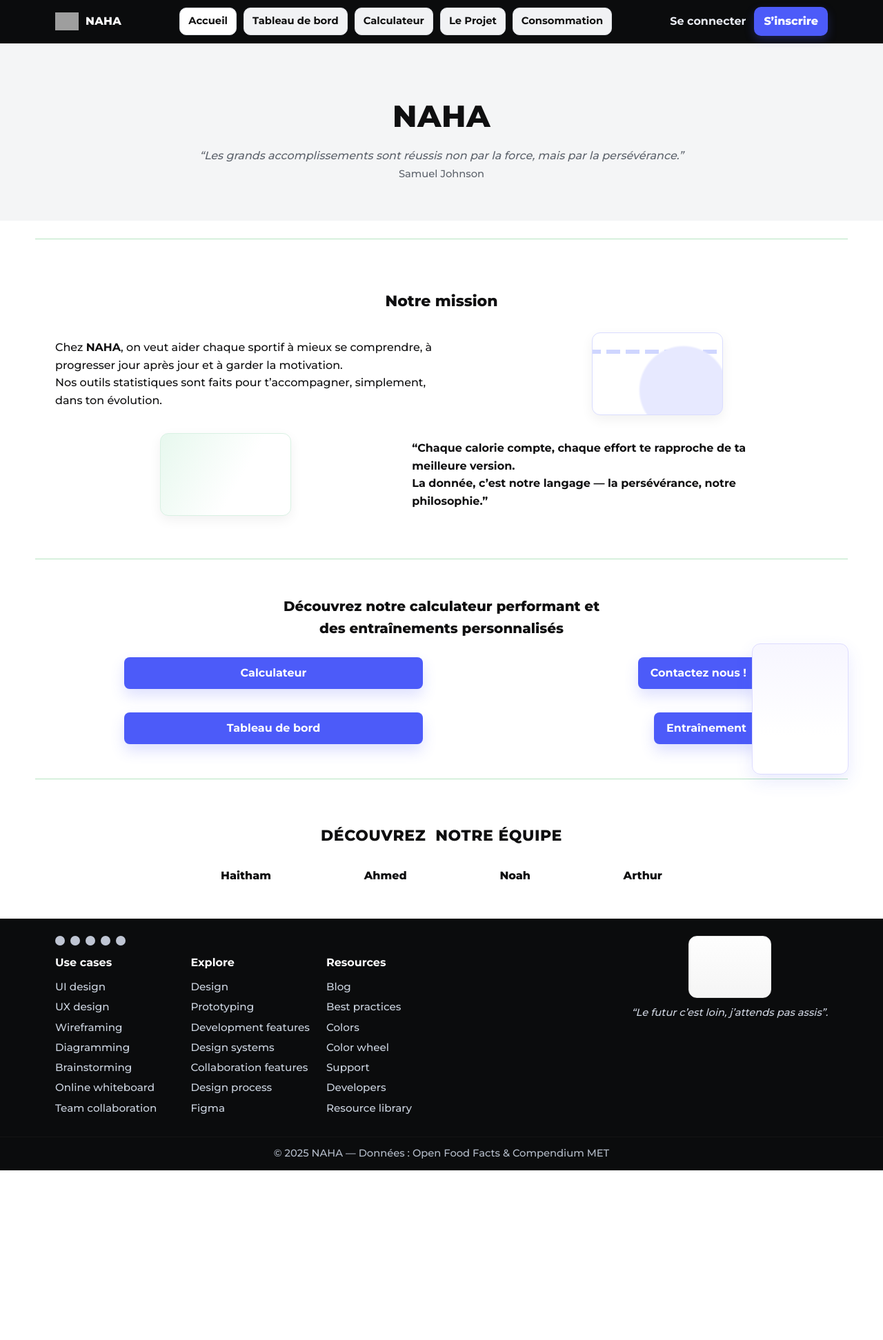
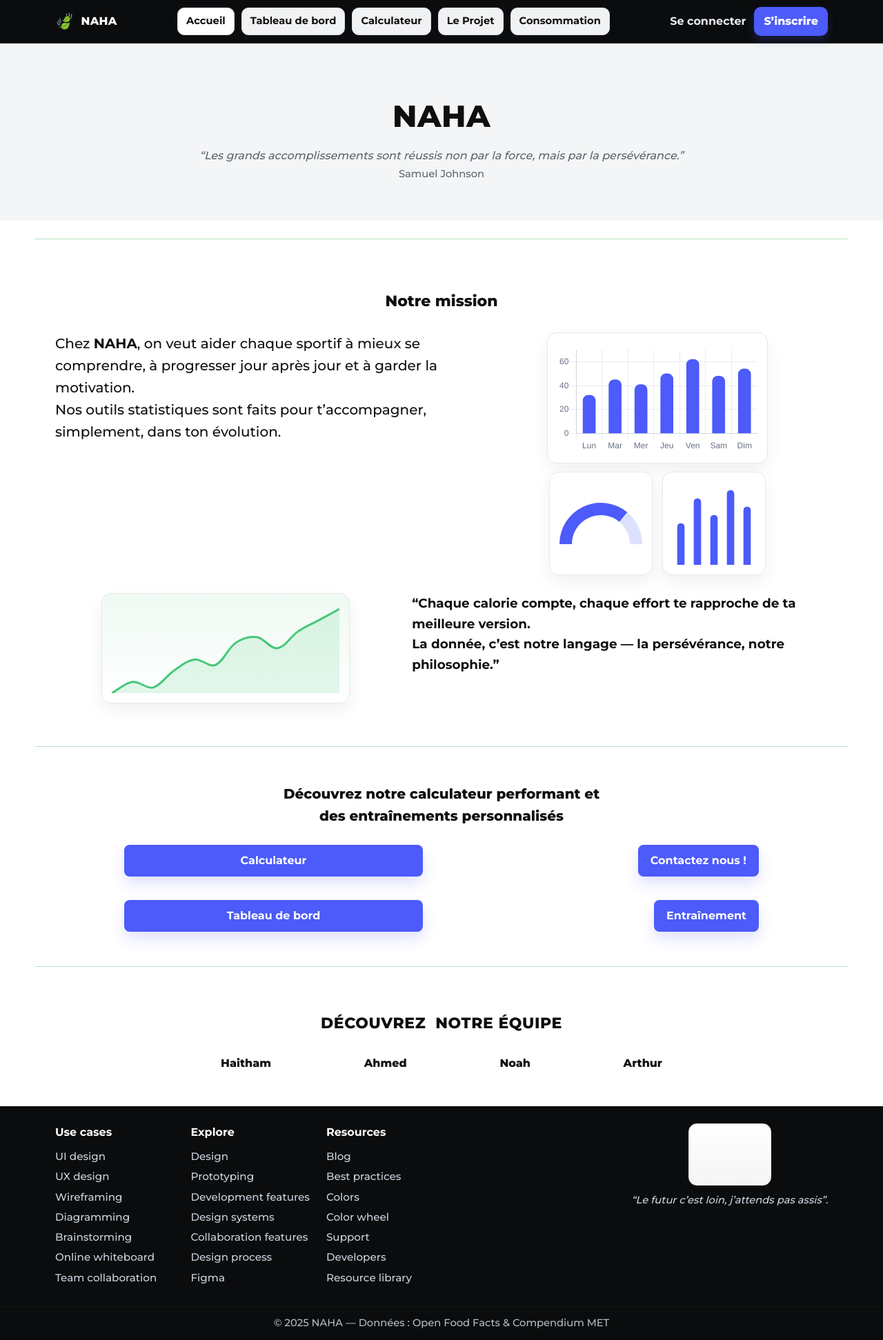
Before and after one commit to Layerz29/NAHA-code, a PHP site: page /accueil.html in a window 1280 px wide. Shown: the whole page at 69% size. Before the commit the page ends 1697 px from the top, so only its background shows below. Run offline with PHP 8.4, Linux system fonts and the light colour scheme; grey boxes are pictures that could not be loaded.

Commit message:
Refonte complète de la page d’accueil NAHA avec Chart.js et nouveau design

```diff
--- a/accueil-style.css
+++ b/accueil-style.css
@@ -7,7 +7,6 @@
   --green:#8fd19e;
   --green-line:#b6e4c2;
   --border:#e6e7eb;
-  --ink-soft:#2b2f36;
 }
 
 *{box-sizing:border-box;margin:0;padding:0}
@@ -19,31 +18,24 @@ body{
 
 .container{width:min(1120px,92%); margin:0 auto}
 
-/* ====== HEADER ====== */
+/* ===== Topbar ===== */
 .topbar{background:#0b0c0d; color:#fff; border-bottom:1px solid #151515; position:sticky; top:0; z-index:40}
 .topbar__inner{display:flex; align-items:center; justify-content:space-between; gap:18px; padding:10px 0}
-
 .brand{display:flex; align-items:center; gap:10px; text-decoration:none}
-.brand__logo{width:34px; height:34px; object-fit:contain; filter:saturate(1.1)}
+.brand__logo{font-size:22px}
 .brand__text{color:#fff; font-weight:800; letter-spacing:.3px}
-
 .menu{display:flex; gap:10px; flex-wrap:wrap}
 .pill{
   background:var(--pill); color:#111; text-decoration:none;
-  padding:7px 12px; border-radius:10px; font-weight:600; font-size:.92rem;
-  border:1px solid #dcdfe4;
+  padding:7px 12px; border-radius:10px; font-weight:600; font-size:.92rem; border:1px solid #dcdfe4;
 }
 .pill.is-active{background:#fff}
-
 .auth{display:flex; align-items:center; gap:12px}
 .link{color:#e9ecf3; text-decoration:none; font-weight:600}
 .link:hover{color:#fff}
-.btn{
-  background:var(--primary); color:#fff; text-decoration:none;
-  padding:8px 14px; border-radius:10px; font-weight:800; box-shadow:0 6px 14px rgba(76,91,249,.25);
-}
+.btn{background:var(--primary); color:#fff; text-decoration:none; padding:8px 14px; border-radius:10px; font-weight:800; box-shadow:0 6px 14px rgba(76,91,249,.25)}
 
-/* ====== HERO ====== */
+/* ===== Hero ===== */
 .hero{background:#f4f5f6}
 .hero__inner{padding:70px 0 56px; text-align:center}
 .hero__title{font-size:44px; font-weight:800; letter-spacing:.5px; margin-bottom:10px}
@@ -52,30 +44,30 @@ body{
 
 .divider{height:1px; background:var(--green-line); width:92%; margin:26px auto}
 
-/* ====== MISSION ====== */
+/* ===== Mission ===== */
 .mission{padding:34px 0 10px}
 .title{font-weight:800; text-align:center; margin:12px 0 28px; font-size:22px}
 .title--spaced{letter-spacing:.6px}
 
-.mission__row{display:grid; grid-template-columns:1.1fr .9fr; gap:24px; align-items:center; margin:10px 0 26px}
+.mission__row{display:grid; grid-template-columns:1.1fr .9fr; gap:24px; align-items:start; margin:10px 0 26px}
 .mission__row--alt{grid-template-columns:.9fr 1.1fr}
-.mission__text p{max-width:52ch}
-.mission__quote p{max-width:48ch; font-weight:600}
-.mission__art{display:flex; justify-content:center}
-.mock{
-  width:190px; height:120px; border-radius:12px; border:1px solid var(--border);
-  background:linear-gradient(180deg,#fff,#fafafa);
-  box-shadow:0 6px 18px rgba(0,0,0,.06);
+.mission__text p{max-width:62ch; font-size:1.25rem}
+.mission__quote p{max-width:58ch; font-weight:700; font-size:1.15rem}
+.mission__art{display:flex; flex-direction:column; align-items:center}
+
+/* Cartes graphiques */
+.chart-card{
+  background:#fff; border:1px solid var(--border); border-radius:14px; padding:14px;
+  box-shadow:0 10px 24px rgba(0,0,0,.06); width: 320px;
 }
-.mock--chart{background:
-  radial-gradient(circle at 70% 70%, #e7e9ff 0 40%, transparent 42%),
-  linear-gradient(90deg, #cfd6ff 20px, transparent 20px) 20px 24px/28px 6px repeat-x,
-  #fff; border-color:#d9dcff}
-.mock--green{background:
-  linear-gradient(120deg,#e7f8ee,#fff 60%), #fff; border-color:#d9f1e3}
+.chart-card.small{ width: 150px; }
+.chart-card.soft{ background:linear-gradient(180deg,#effaf3,#ffffff); width: 360px; }
+.chart-row{display:flex; gap:14px; margin-top:12px; justify-content:center}
 
-/* ====== FEATURES ====== */
-.features{padding:26px 0 24px; position:relative}
+canvas{display:block; width:100% !important}
+
+/* ===== Features ===== */
+.features{padding:26px 0 24px}
 .features__title{font-size:20px; text-align:center; font-weight:800}
 .features__grid{
   margin:26px auto 0; width:min(920px,100%);
@@ -88,21 +80,13 @@ body{
 }
 .cta--right{justify-self:end}
 
-.features__art{position:absolute; right:calc(50% - 520px); bottom:-20px; transform:translateX(50%)}
-.mock--purple{
-  width:140px; height:190px; border-radius:12px; border:1px solid #dedcff;
-  background:linear-gradient(180deg,#f7f6ff,#fff 70%); box-shadow:0 10px 24px rgba(76,91,249,.12);
-}
-
-/* ====== TEAM ====== */
+/* ===== Team ===== */
 .team{padding:26px 0 50px}
 .team__list{display:flex; gap:44px; justify-content:space-between; max-width:640px; margin:18px auto 0; font-weight:800}
 
-/* ====== FOOTER ====== */
+/* ===== Footer ===== */
 .footer{background:#0b0c0d; color:#dfe3ea; border-top:1px solid #151515}
 .footer__inner{display:flex; justify-content:space-between; gap:28px; padding:24px 0}
-.socials{display:flex; gap:8px; margin:0 0 12px}
-.dot{width:14px;height:14px;border-radius:50%;background:#bfc5d3;display:inline-block}
 .cols{display:grid; grid-template-columns:repeat(3, minmax(160px, 1fr)); gap:24px}
 .col h4{color:#fff; margin-bottom:10px}
 .col a{display:block; text-decoration:none; color:#cbd3df; margin:5px 0; font-size:.95rem}
@@ -112,12 +96,11 @@ body{
 .mini-quote{font-style:italic; color:#cfd5e1; font-size:.92rem; text-align:center}
 .legal{border-top:1px solid #141414; text-align:center; color:#b4bcc9; padding:12px 0; font-size:.92rem}
 
-/* ====== RESPONSIVE ====== */
+/* ===== Responsive ===== */
 @media (max-width: 960px){
   .mission__row,.mission__row--alt{grid-template-columns:1fr}
   .features__grid{grid-template-columns:1fr; gap:16px}
   .cta--right{justify-self:stretch}
-  .features__art{position:static; transform:none; margin:16px auto 0; display:flex; justify-content:center}
   .team__list{gap:16px; justify-content:center; flex-wrap:wrap}
   .cols{grid-template-columns:1fr}
   .menu{display:none}
--- a/accueil.html
+++ b/accueil.html
@@ -5,20 +5,20 @@
   <meta name="viewport" content="width=device-width, initial-scale=1" />
   <title>NAHA — Accueil</title>
 
-  <!-- Police -->
+  <!-- Fonts -->
   <link rel="preconnect" href="https://fonts.googleapis.com">
   <link href="https://fonts.googleapis.com/css2?family=Montserrat:wght@500;700;800&display=swap" rel="stylesheet">
 
-  <!-- CSS -->
+  <!-- Styles -->
   <link rel="stylesheet" href="accueil-style.css" />
 </head>
 <body>
 
-  <!-- HEADER -->
+  <!-- Topbar -->
   <header class="topbar">
     <div class="container topbar__inner">
       <a class="brand" href="#">
-        <img src="assets/img/logo-naha.svg" alt="NAHA" class="brand__logo" />
+        <span class="brand__logo">🍃</span>
         <span class="brand__text">NAHA</span>
       </a>
 
@@ -53,24 +53,41 @@
       <div class="container">
         <h2 class="title">Notre mission</h2>
 
+        <!-- ligne texte + cartes à droite -->
         <div class="mission__row">
           <div class="mission__text">
-            <p>Chez <strong>NAHA</strong>, on veut aider chaque sportif à mieux se comprendre, à progresser jour après jour et à garder la motivation.<br>
-            Nos outils statistiques sont faits pour t’accompagner, simplement, dans ton évolution.</p>
+            <p>
+              Chez <strong>NAHA</strong>, on veut aider chaque sportif à mieux se comprendre, à progresser jour après jour et à garder la motivation.<br>
+              Nos outils statistiques sont faits pour t’accompagner, simplement, dans ton évolution.
+            </p>
           </div>
+
           <div class="mission__art">
-            <!-- visuel chart (SVG placeholder) -->
-            <div class="mock mock--chart"></div>
+            <div class="chart-card">
+              <canvas id="chart-perf" height="160"></canvas>
+            </div>
+            <div class="chart-row">
+              <div class="chart-card small">
+                <canvas id="chart-gauge" height="110"></canvas>
+              </div>
+              <div class="chart-card small">
+                <canvas id="chart-mini" height="110"></canvas>
+              </div>
+            </div>
           </div>
         </div>
 
+        <!-- ligne carte verte + citation -->
         <div class="mission__row mission__row--alt">
           <div class="mission__art">
-            <div class="mock mock--green"></div>
+            <div class="chart-card soft">
+              <canvas id="chart-green" height="130"></canvas>
+            </div>
           </div>
+
           <div class="mission__quote">
-            <p>“Chaque calorie compte, chaque effort te rapproche de ta meilleure version. <br>
-            La donnée, c’est notre langage — la persévérance, notre philosophie.”</p>
+            <p>“Chaque calorie compte, chaque effort te rapproche de ta meilleure version.<br>
+              La donnée, c’est notre langage — la persévérance, notre philosophie.”</p>
           </div>
         </div>
       </div>
@@ -78,7 +95,7 @@
 
     <div class="divider"></div>
 
-    <!-- BOUTONS FEATURES -->
+    <!-- FEATURES (boutons) -->
     <section class="features" id="features">
       <div class="container">
         <h3 class="features__title">Découvrez notre calculateur performant et<br>des entraînements personnalisés</h3>
@@ -88,10 +105,6 @@
           <a class="cta cta--right" href="#contact">Contactez nous !</a>
           <a class="cta" href="#dash">Tableau de bord</a>
           <a class="cta cta--right" href="#train">Entraînement</a>
-        </div>
-
-        <div class="features__art">
-          <div class="mock mock--purple"></div>
         </div>
       </div>
     </section>
@@ -104,10 +117,7 @@
         <h2 class="title title--spaced">DÉCOUVREZ&nbsp;&nbsp;NOTRE ÉQUIPE</h2>
 
         <div class="team__list">
-          <span>Haitham</span>
-          <span>Ahmed</span>
-          <span>Noah</span>
-          <span>Arthur</span>
+          <span>Haitham</span><span>Ahmed</span><span>Noah</span><span>Arthur</span>
         </div>
       </div>
     </section>
@@ -117,40 +127,24 @@
   <footer class="footer">
     <div class="container footer__inner">
       <div class="footer__left">
-        <div class="socials">
-          <span class="dot"></span><span class="dot"></span><span class="dot"></span>
-          <span class="dot"></span><span class="dot"></span>
-        </div>
         <div class="cols">
           <div class="col">
             <h4>Use cases</h4>
-            <a href="#">UI design</a>
-            <a href="#">UX design</a>
-            <a href="#">Wireframing</a>
-            <a href="#">Diagramming</a>
-            <a href="#">Brainstorming</a>
-            <a href="#">Online whiteboard</a>
-            <a href="#">Team collaboration</a>
+            <a href="#">UI design</a><a href="#">UX design</a><a href="#">Wireframing</a>
+            <a href="#">Diagramming</a><a href="#">Brainstorming</a>
+            <a href="#">Online whiteboard</a><a href="#">Team collaboration</a>
           </div>
           <div class="col">
             <h4>Explore</h4>
-            <a href="#">Design</a>
-            <a href="#">Prototyping</a>
-            <a href="#">Development features</a>
-            <a href="#">Design systems</a>
-            <a href="#">Collaboration features</a>
-            <a href="#">Design process</a>
-            <a href="#">Figma</a>
+            <a href="#">Design</a><a href="#">Prototyping</a><a href="#">Development features</a>
+            <a href="#">Design systems</a><a href="#">Collaboration features</a>
+            <a href="#">Design process</a><a href="#">Figma</a>
           </div>
           <div class="col">
             <h4>Resources</h4>
-            <a href="#">Blog</a>
-            <a href="#">Best practices</a>
-            <a href="#">Colors</a>
-            <a href="#">Color wheel</a>
-            <a href="#">Support</a>
-            <a href="#">Developers</a>
-            <a href="#">Resource library</a>
+            <a href="#">Blog</a><a href="#">Best practices</a><a href="#">Colors</a>
+            <a href="#">Color wheel</a><a href="#">Support</a>
+            <a href="#">Developers</a><a href="#">Resource library</a>
           </div>
         </div>
       </div>
@@ -161,11 +155,11 @@
       </div>
     </div>
 
-    <div class="legal">
-      © 2025 NAHA — Données : Open Food Facts & Compendium MET
-    </div>
+    <div class="legal">© 2025 NAHA — Données : Open Food Facts & Compendium MET</div>
   </footer>
 
+  <!-- Scripts -->
+  <script src="https://cdn.jsdelivr.net/npm/chart.js"></script>
   <script src="accueil-script.js"></script>
 </body>
 </html>
```
Also changed, not shown: accueil-script.js (+91 -2 lines).
